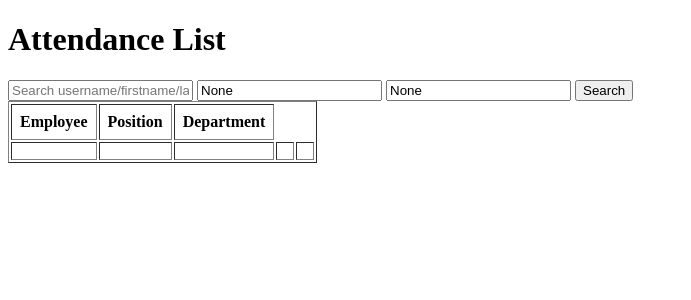
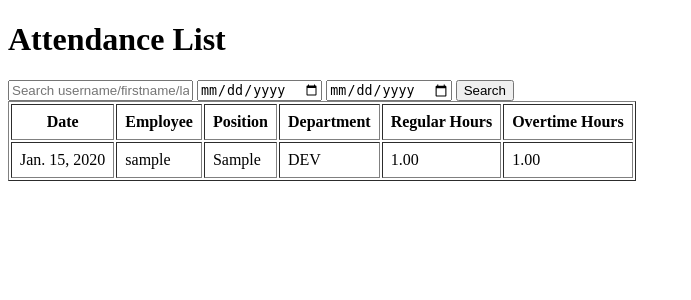
Before and after one commit to rhonnwalter/django-payroll-system, a Django app: page /hr/attendace-list/ in a window 1280 px wide. Shown: the top 300 px of the page, without its empty margins (0-691 px from the left). Run offline with Django 5.2, Linux system fonts and the light colour scheme; a user stored in the database is signed in; tables that the repository leaves empty hold one stand-in row (values such as "Sample post"); lists and menus that the app fills with data are empty.

Commit message:
add date widgets to attendance list search bar

```diff
--- a/tasks/templates/dashboard/attendance_list.html
+++ b/tasks/templates/dashboard/attendance_list.html
@@ -15,10 +15,10 @@
         placeholder="Search username/firstname/lastname/department"
         value="{{search_query}}">
 
-        <input type="text" name="date_from"
+        <input type="date" name="date_from"
         value="{{date_from}}">
 
-        <input type="text" name="date_to"
+        <input type="date" name="date_to"
         value="{{date_to}}">
 
         <button type="submit">Search</button>
@@ -27,18 +27,22 @@
 
     <table border="1" cellpadding="8">
         <tr>
+            <th>Date</th>
             <th>Employee</th>
             <th>Position</th>
             <th>Department</th>
+            <th>Regular Hours</th>
+            <th>Overtime Hours</th>
         </tr>
 
         {% for attendance in page_obj%}
         <tr>
-            <td>{{atttendance.employee.user.username}}</td>
-            <td>{{atttendance.employee.position}}</td>
-            <td>{{atttendance.employee.department}}</td>
-            <td>{{atttendance.regular_hours}}</td>
-            <td>{{atttendance.overtime_hours}}</td>
+            <td>{{attendance.date}}</td>
+            <td>{{attendance.employee.user.username}}</td>
+            <td>{{attendance.employee.position}}</td>
+            <td>{{attendance.employee.department}}</td>
+            <td>{{attendance.regular_hours}}</td>
+            <td>{{attendance.overtime_hours}}</td>
 
         </tr>
         {% endfor %}
```
